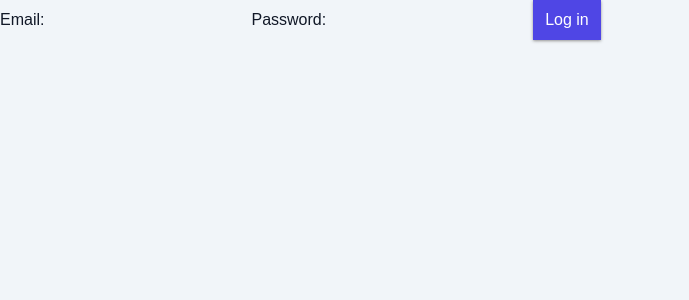
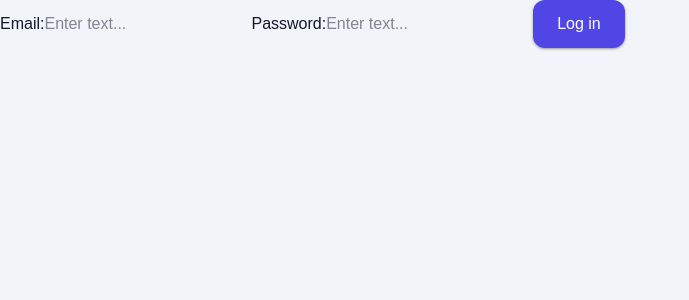
Before and after one commit to niki1tusa/the-loop, a Next.js app: page /login in a window 1280 px wide. Shown: the top 300 px of the page, without its empty margins (0-689 px from the left). Built offline with nearby package versions, Linux system fonts and the light colour scheme.

Commit message:
feat: Button, Input

```diff
--- a/src/app/layout.tsx
+++ b/src/app/layout.tsx
@@ -1,20 +1,23 @@
-import type { Metadata } from "next";
-import { Rubik, Inter } from "next/font/google";
-import "./globals.css";
+import type { Metadata } from 'next';
+import { Inter, Rubik } from 'next/font/google';
+
+import Provider from '../providers/Provider';
+
+import './globals.css';
 
 const interSans = Inter({
-  variable: "--font-inter",
-  subsets: ["latin"],
+	variable: '--font-inter',
+	subsets: ['latin'],
 });
 
 const rubikSans = Rubik({
-  variable: "--font-rubik",
-  subsets: ["latin"],
+	variable: '--font-rubik',
+	subsets: ['latin'],
 });
 
 export const metadata: Metadata = {
-  title: "The Loop",
-  description: "app for tracker habit",
+	title: 'The Loop',
+	description: 'app for tracker habit',
 };
 
 export default function RootLayout({
@@ -23,11 +26,9 @@ export default function RootLayout({
 	children: React.ReactNode;
 }>) {
 	return (
-    <html lang="en">
-      <body
-        className={`${interSans.variable} ${rubikSans.variable} antialiased`}
-      >
-        {children}
+		<html lang='en'>
+			<body className={`${interSans.variable} ${rubikSans.variable} antialiased`}>
+				<Provider>{children}</Provider>
 			</body>
 		</html>
 	);
--- a/src/components/pages/HomePageClient.tsx
+++ b/src/components/pages/HomePageClient.tsx
@@ -3,6 +3,8 @@
 import { Brain, Dumbbell, Trophy } from 'lucide-react';
 import { motion } from 'motion/react';
 import Link from 'next/link';
+
+import Button from '../ui/button/Button';
 
 import { PAGES } from '@/src/config/pages.config';
 
@@ -18,11 +20,8 @@ export default function HomePageClient() {
 					Track your progress, stay consistent, and grow stronger every day.
 				</p>
 				<div className='flex gap-4'>
-					<Link
-						href={PAGES.LOGIN}
-						className='bg-primary text-primary-foreground rounded-xl px-6 py-3 font-medium'
-					>
-						Get Started
+					<Link href={PAGES.LOGIN}>
+						<Button>Get Started</Button>
 					</Link>
 					<button className='border-secondary text-secondary rounded-xl border px-6 py-3 font-medium'>
 						See Demo
@@ -56,9 +55,7 @@ export default function HomePageClient() {
 			{/* CTA */}
 			<section className='py-16 text-center'>
 				<h2 className='mb-4 text-3xl font-semibold'>Start your journey today — it’s free.</h2>
-				<button className='bg-primary text-primary-foreground rounded-xl px-6 py-3 font-medium'>
-					Get Started
-				</button>
+				<Button>Get started</Button>
 			</section>
 
 			{/* FOOTER */}
--- a/src/components/pages/LoginPageClient.tsx
+++ b/src/components/pages/LoginPageClient.tsx
@@ -1,14 +1,15 @@
 import { login } from '../../app/(auth)/login/actions';
 import Button from '../ui/button/Button';
+import Input from '../ui/input/Input';
 
 export default function LoginPageClient() {
 	return (
 		<form>
 			<label htmlFor='email'>Email:</label>
-			<input id='email' name='email' type='email' required />
+			<Input name='email' type='email' required />
 
 			<label htmlFor='password'>Password:</label>
-			<input id='password' name='password' type='password' required />
+			<Input type='password' name='password' required />
 			<Button type='submit' onClick={login}>
 				Log in
 			</Button>
--- a/src/components/ui/button/Button.tsx
+++ b/src/components/ui/button/Button.tsx
@@ -1,13 +1,19 @@
+'use client';
+
+import { motion } from 'motion/react';
+
 import { TButtonProps } from './button.types';
 
 export default function Button({ children, type = 'button', onClick }: TButtonProps) {
 	return (
-		<button
+		<motion.button
+			whileTap={{ scale: 0.9 }}
+			transition={{ type: 'spring', stiffness: 200, damping: 10 }}
 			type={type}
-			className='bg-primary text-primary-foreground px-3 py-2 shadow shadow-neutral-400'
+			className='bg-primary text-primary-foreground rounded-xl px-6 py-3 font-medium shadow shadow-neutral-400'
 			onClick={onClick}
 		>
 			{children}
-		</button>
+		</motion.button>
 	);
 }
--- /dev/null
+++ b/src/components/ui/input/Input.tsx
@@ -0,0 +1,5 @@
+import { TInputProps } from './input.types';
+
+export default function Input({ placeholder = 'Enter text...', type, name }: TInputProps) {
+	return <input type={type} name={name} placeholder={placeholder} />;
+}
--- /dev/null
+++ b/src/components/ui/input/input.types.ts
@@ -0,0 +1,5 @@
+export type TInputProps = {
+	type: 'text' | 'number';
+	placeholder: string;
+	name: string;
+};
--- /dev/null
+++ b/src/providers/Provider.tsx
@@ -0,0 +1,3 @@
+export default function Provider({ children }: { children: React.ReactNode }) {
+	return <div>{children}</div>;
+}
```
Lines whose indentation alone changed are shown as unchanged.
